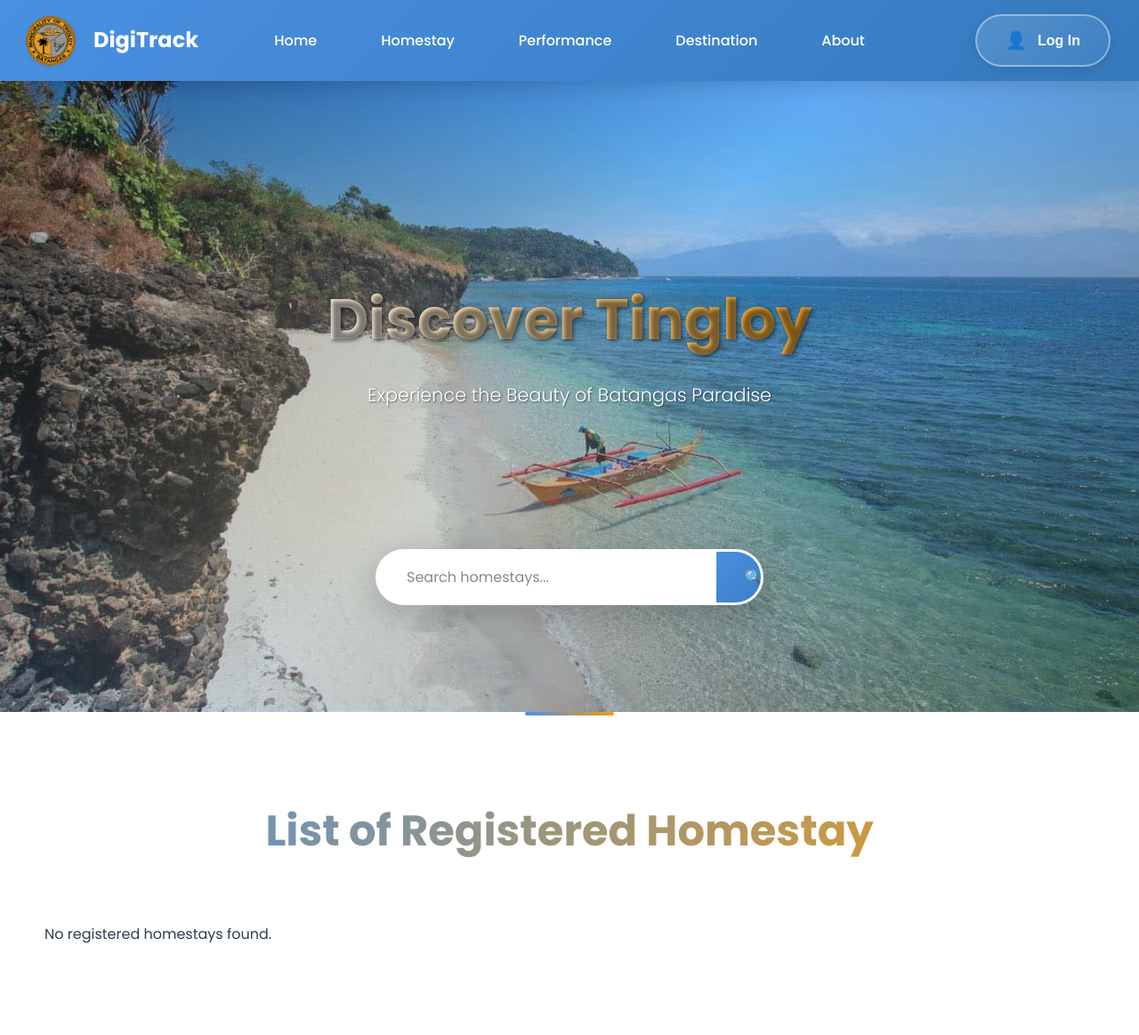
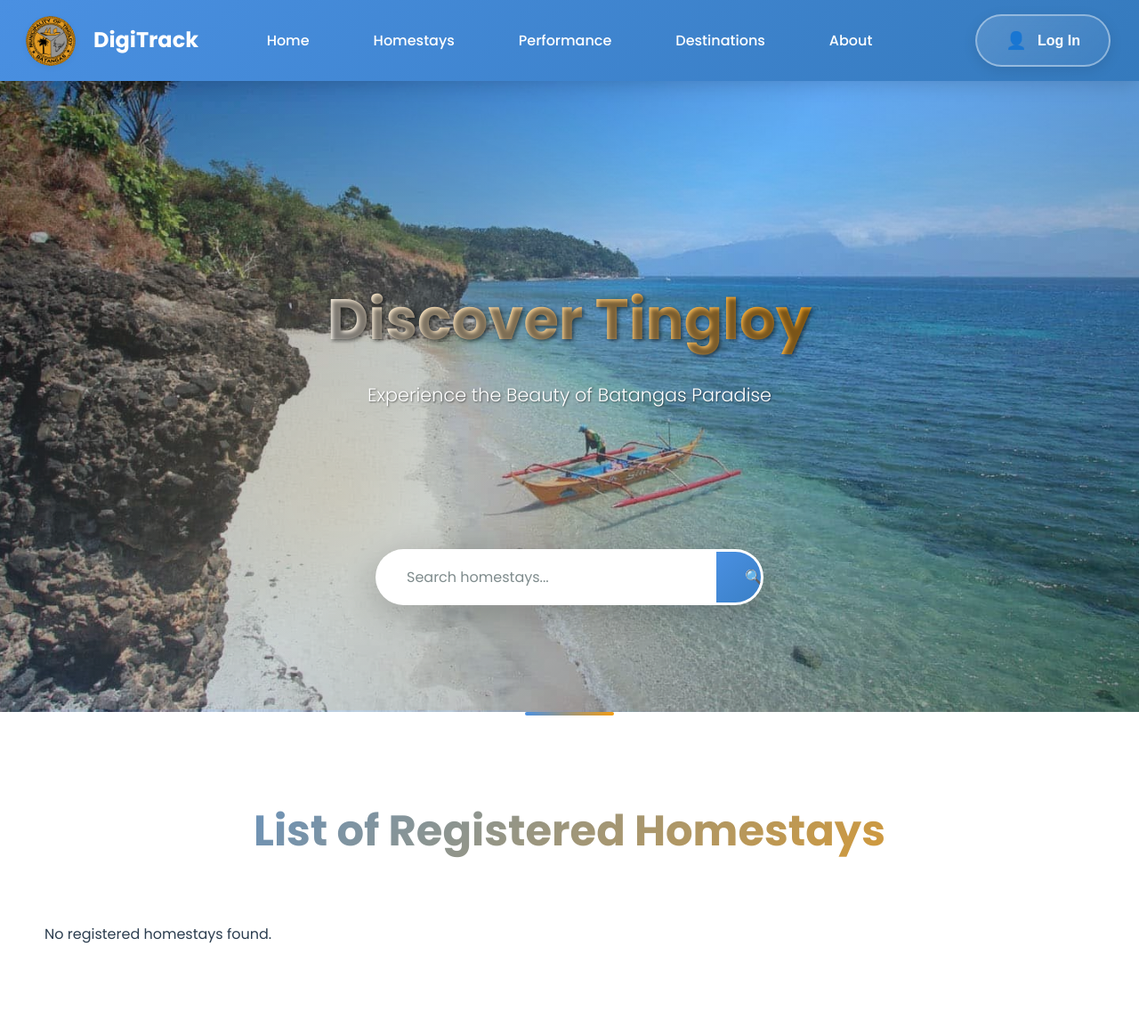
Before and after one commit to Agena877/DigiTrack, a Django app: page /login/ in a window 1280 px wide. Shown: the top 1163 px of the page at 89% size. Run offline with Django 5.2, Linux system fonts and the light colour scheme; data that the repository does not hold is empty.

Commit message:
archieved

```diff
--- a/apps/tourism/templates/tourism/home.html
+++ b/apps/tourism/templates/tourism/home.html
@@ -1527,9 +1527,9 @@
             <nav>
                 <ul class="nav-menu">
                     <li><a href="#home" onclick="event.preventDefault(); scrollToSection('home');">Home</a></li>
-                    <li><a href="#homestay" onclick="event.preventDefault(); scrollToSection('homestay');">Homestay</a></li>
+                    <li><a href="#homestay" onclick="event.preventDefault(); scrollToSection('homestay');">Homestays</a></li>
                     <li><a href="#performance" onclick="event.preventDefault(); scrollToSection('performance');">Performance</a></li>
-                    <li><a href="#destination" onclick="event.preventDefault(); scrollToSection('destination');">Destination</a></li>
+                    <li><a href="#destination" onclick="event.preventDefault(); scrollToSection('destination');">Destinations</a></li>
                     <li><a href="#about" onclick="event.preventDefault(); scrollToSection('footer');">About</a></li>
                 </ul>
             </nav>
@@ -1556,9 +1556,9 @@
         <nav class="mobile-nav-menu" id="mobileNavMenu">
             <ul>
                 <li><a href="#home" onclick="scrollToSection('home'); closeMobileMenu();">🏠 Home</a></li>
-                <li><a href="#homestay" onclick="scrollToSection('homestay'); closeMobileMenu();">🏡 Homestay</a></li>
+                <li><a href="#homestay" onclick="scrollToSection('homestay'); closeMobileMenu();">🏡 Homestays</a></li>
                 <li><a href="#performance" onclick="scrollToSection('performance'); closeMobileMenu();">📊 Performance</a></li>
-                <li><a href="#destination" onclick="scrollToSection('destination'); closeMobileMenu();">🏖️ Destination</a></li>
+                <li><a href="#destination" onclick="scrollToSection('destination'); closeMobileMenu();">🏖️ Destinations</a></li>
                 <li><a href="#about" onclick="scrollToSection('footer'); closeMobileMenu();">ℹ️ About</a></li>
                 <li class="mobile-login-item">
                     <button class="mobile-login-btn" onclick="openLoginModal(true); closeMobileMenu();">
@@ -1632,7 +1632,7 @@
     <section id="homestay" class="section">
 
 
-        <h2 class="section-title">List of Registered Homestay</h2>
+        <h2 class="section-title">List of Registered Homestays</h2>
         <div class="homestay-list" id="homestayList">
             {% for homestay in homestays %}
             <div class="homestay-item homestay-card{% if forloop.counter > 6 %} hidden{% endif %}" data-homestay-id="{{ homestay.id }}">
@@ -1759,9 +1759,9 @@
             <div class="footer-section">
                 <h3>Developers</h3>
                 <ul>
-                    <li>Louwela C. Macuha</li>
-                    <li>Niño Jesus A. Agena</li>
-                    <li>Emerson A. Adarlo</li>
+                    <li>Louwela Caguete Macuha</li>
+                    <li>Niño Jesus Areja Agena</li>
+                    <li>Emerson Abejuela Adarlo</li>
                 </ul>
             </div>
 
```
Also changed, not shown: apps/tourism/templates/tourism/admin.html (+4 -4 lines).
